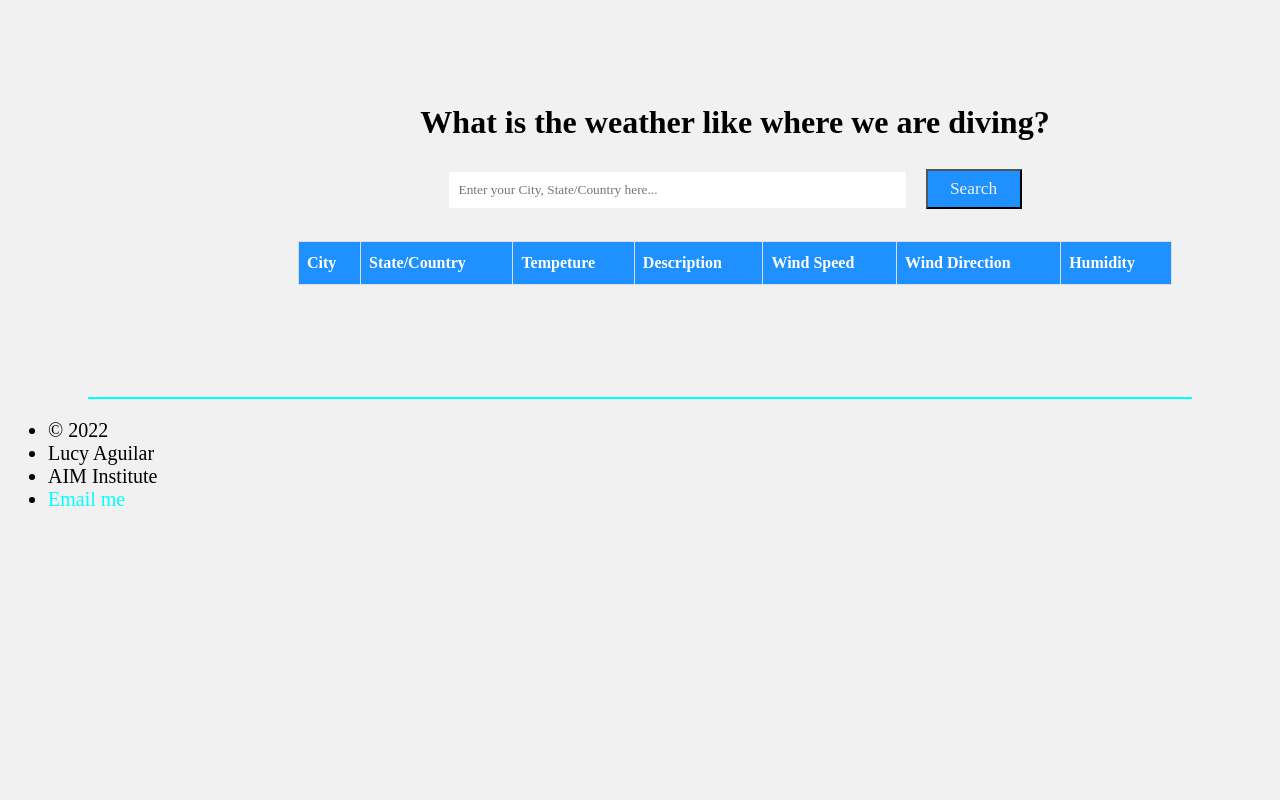
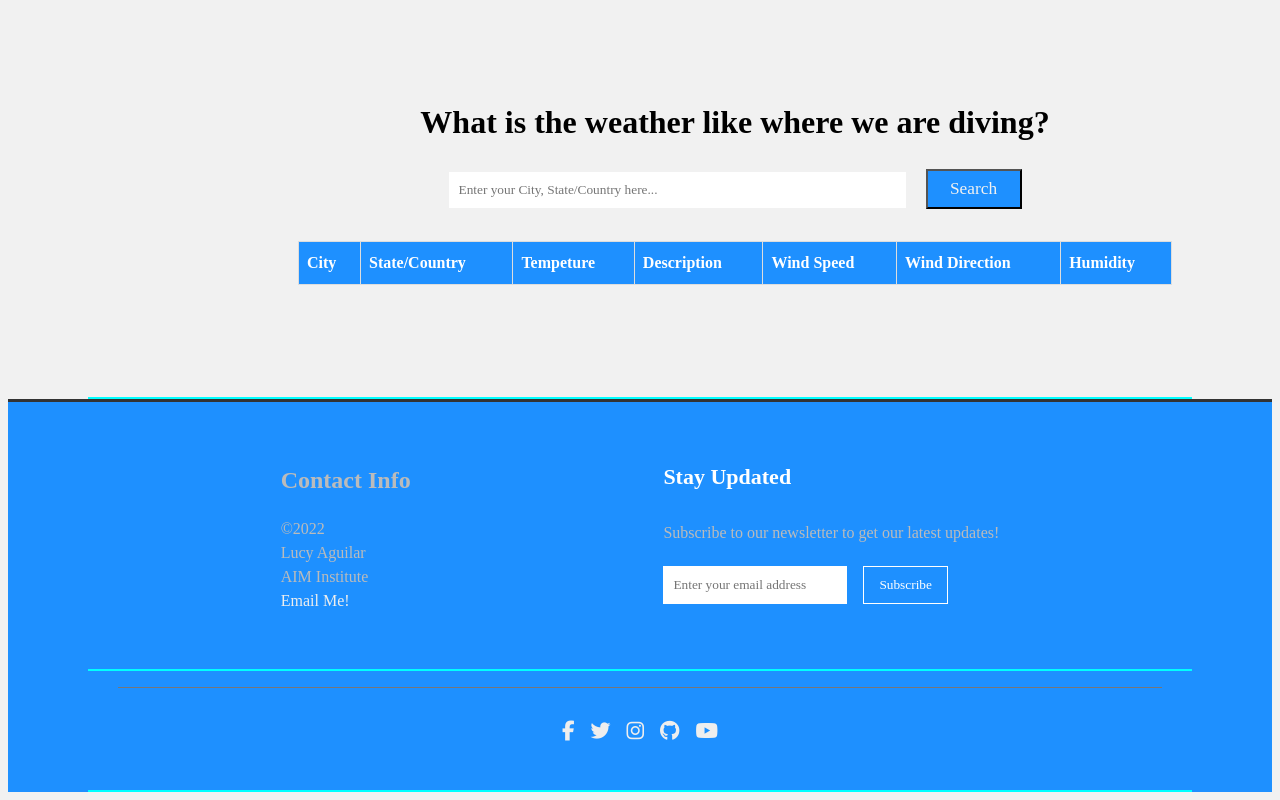
Before and after one commit to jailburd123/Learn-to-dive, a plain HTML site: page index.html in a window 1280 px wide. Shown: the part 2611-3411 px from the top of the page. Before the commit the page ends 3142 px from the top, so only its background shows below. Drawn offline with Linux system fonts and the light colour scheme; no server answers.

Commit message:
Footer fix

```diff
--- a/index.html
+++ b/index.html
@@ -126,18 +126,53 @@
     </article>
 </section>
 
-    <!-- footer -->
-    <div id="legal">
+
+ <!--footer-->
+
+<div class="container"></div>
+<div id="Legal">
     <footer>
+        <!--Footer Main-->
+
+        <section class="ft-main">
+            <div class="ft-main-item">
+                <h2>
+                    Contact Info
+                </h2>
                 <ul>
-                <li>&copy; 2022</li>
+                    <li>©2022</li>
                     <li>Lucy Aguilar</li>
                     <li>AIM Institute</li>
-                <li><a href="mailto:luceroaguilarc@gmail.com">Email me</a></li>
+                    <li><a href="mailto:luceroaguilarc@gmail.com">Email Me!</a></li>
+                </ul>
+            </div>
 
-            </ol>
+            <div class="ft-main-item">
+                <h2 class="ft-title">
+                    Stay Updated
+                </h2>
+                <p>Subscribe to our newsletter to get our latest updates!</p>
+                <form action="">
+                    <input type="email" name="email" placeholder="Enter your email address">
+                    <input type="submit" value="Subscribe">
+                </form>
+            </div>
+        </section>
+
+        <section class="ft-social">
+        <ul class="ft-social-list">
+               <li><a href=""><i class="fa fa-facebook"></i></a></li>
+                <li><a href=""><i class="fa fa-twitter"></i></a></li>
+                <li><a href=""><i class="fa fa-instagram"></i></a</li>
+                <li><a href=""><i class="fa fa-github"></i></a></li>
+                <li><a href=""><i class="fa fa-youtube"></i></a></li>
+        </ul>
+        </section>
+
+
     </footer>
 </div>
 <script src="request.js"></script>
+<script src="https://kit.fontawesome.com/bb17c034e4.js" crossorigin="anonymous"></script>
 </body>
 </html>
--- a/main.css
+++ b/main.css
@@ -199,3 +199,104 @@ input[type="text"] {
     height: 2.5rem;
     width: 6rem;
 }
+
+/* Footer */
+{
+    box-sizing: border-box;
+    font-family: "Lato", sans-serif;
+    margin: 0;
+    padding: 0;
+  }
+  ul {
+    list-style: none;
+    padding-left: 0;
+  }
+  footer {
+    border-top: 3px solid #333333;
+    background-color: dodgerblue;
+    color: #bbb;
+    line-height: 1.5;
+  }
+  footer a {
+    text-decoration: none;
+    color: #eee;
+  }
+  a:hover {
+    text-decoration: underline;
+  }
+  .ft-title {
+    color: #fff;
+    font-family: "Merriweather", serif;
+    font-size: 1.375rem;
+    padding-bottom: 0.625rem;
+  }
+  /* Sticks footer to bottom */
+  body {
+    display: flex;
+    min-height: 100vh;
+    flex-direction: column;
+  }
+  .container {
+    flex: 1;
+  }
+  /* Footer main */
+  .ft-main {
+    padding: 1.25rem 1.875rem;
+    display: flex;
+    flex-wrap: wrap;
+  }
+  @media only screen and (min-width: 29.8125rem /* 477px */) {
+    .ft-main {
+      justify-content: space-evenly;
+    }
+  }
+  @media only screen and (min-width: 77.5rem /* 1240px */) {
+    .ft-main {
+      justify-content: space-evenly;
+    }
+  }
+  .ft-main-item {
+    padding: 1.25rem;
+    min-width: 12.5rem;
+  }
+  .ft-main-item>#mailTo{
+    list-style-type: none;
+  }
+
+  /* Footer main | Newsletter form */
+  form {
+    display: flex;
+    flex-wrap: wrap;
+  }
+  input[type="email"] {
+    border: 0;
+    padding: 0.625rem;
+    margin-top: 0.3125rem;
+  }
+  input[type="submit"] {
+    background-color: dodgerblue;
+    border: 1px solid #ffffff;
+    color: #fff;
+    cursor: pointer;
+    margin-left: 1rem;
+    padding: 0.625rem 0.9375rem;
+    margin-top: 0.3125rem;
+  }
+  /* Footer social */
+  .ft-social {
+    padding: 0 1.875rem 1.25rem;
+  }
+  .ft-social-list {
+    display: flex;
+    justify-content: center;
+    border-top: 1px #777 solid;
+    padding-top: 1.25rem;
+  }
+  .ft-social-list li {
+    margin: 0.5rem;
+    font-size: 1.25rem;
+  }
+
+.ft-social-list li>a:hover {
+ color: orange;
+}
```
Lines whose indentation alone changed are shown as unchanged.
